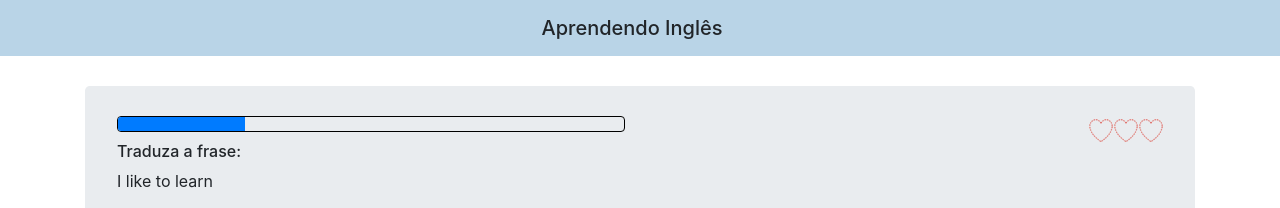
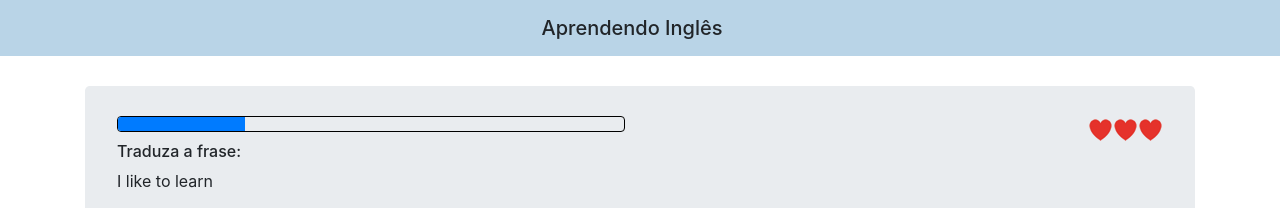
Before and after one commit to nataliasouto/angular-sistema-de-traducao, an Angular app: page / in a window 1280 px wide. Shown: the top 208 px of the page. Built offline with nearby package versions, Linux system fonts and the light colour scheme.

Commit message:
Diretivas com ngFor

```diff
--- /dev/null
+++ b/src/app/shared/coracao.model.ts
@@ -0,0 +1,16 @@
+export class Coracao {
+    constructor(
+        public cheio: boolean,
+        public urlCoracaoCheio: string = '/assets/coracao_cheio.png',
+        public urlCoracaoVazio: string = '/assets/coracao_vazio.png'
+    ){}
+
+    public exibeCoracao(): string {
+        if(this.cheio){
+            return this.urlCoracaoCheio
+        } else {
+            return this.urlCoracaoVazio
+        }
+
+        }
+    }
--- a/src/app/tentativas/tentativas.component.html
+++ b/src/app/tentativas/tentativas.component.html
@@ -1,3 +1,7 @@
+<!--
 <img src="{{ coracaoVazio }}" />
 <img src="{{ coracaoVazio }}" />
 <img src="{{ coracaoVazio }}" />
+-->
+
+<img *ngFor="let coracao of coracoes" [src]="coracao.exibeCoracao()"/>
--- a/src/app/tentativas/tentativas.component.ts
+++ b/src/app/tentativas/tentativas.component.ts
@@ -1,4 +1,6 @@
 import { Component, OnInit } from '@angular/core';
+
+import { Coracao } from '../shared/coracao.model'
 
 @Component({
   selector: 'app-tentativas',
@@ -10,7 +12,13 @@ export class TentativasComponent implements OnInit {
   coracaoVazio = '../assets/coracao_vazio.png'
   coracaoCheio = '../assets/coracao_cheio.png'
 
-  constructor() { }
+  public coracoes: Coracao[] = [
+    new Coracao(true), new Coracao(true), new Coracao(true),
+  ]
+
+  constructor() {
+    console.log(this.coracoes)
+  }
 
   ngOnInit() {
   }
```
